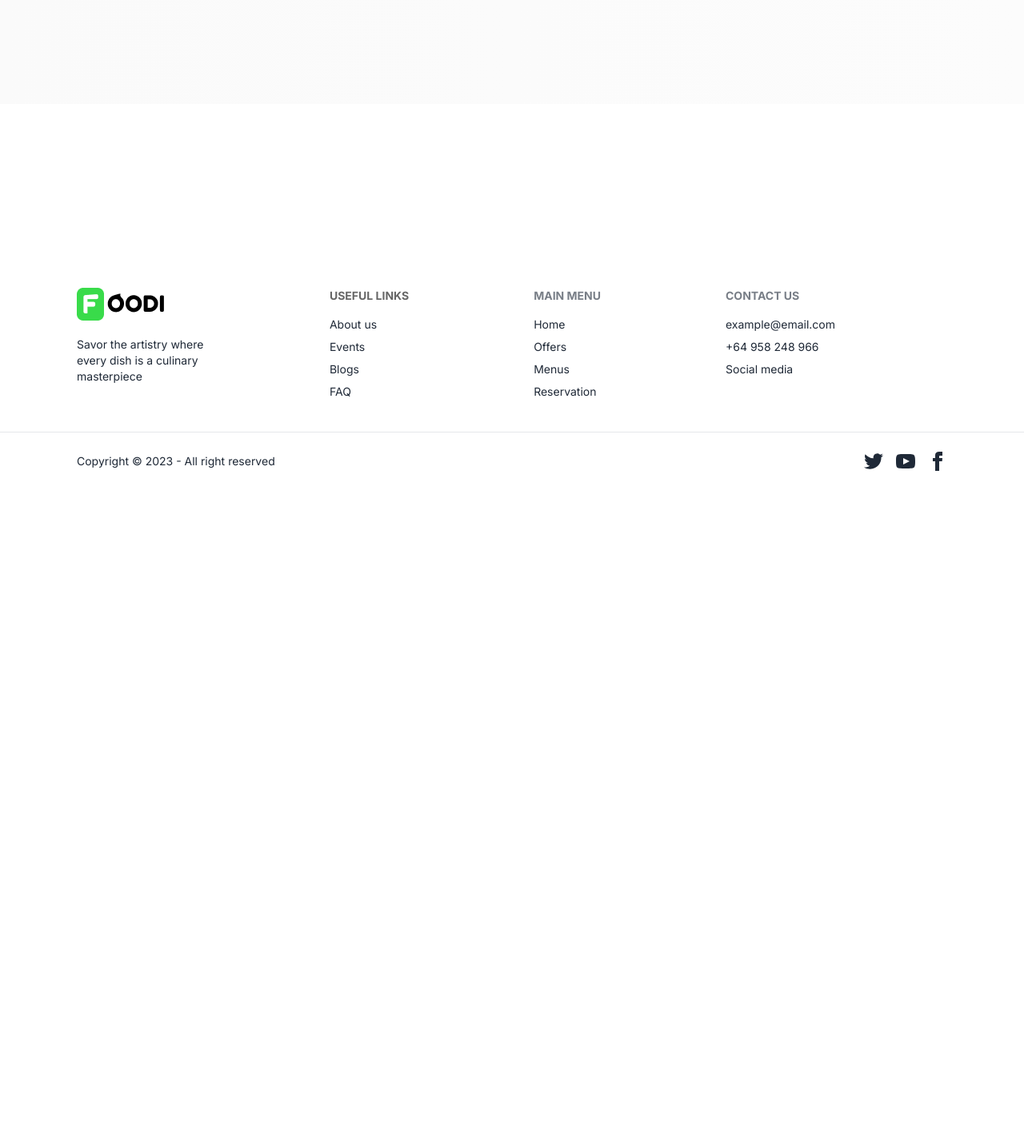
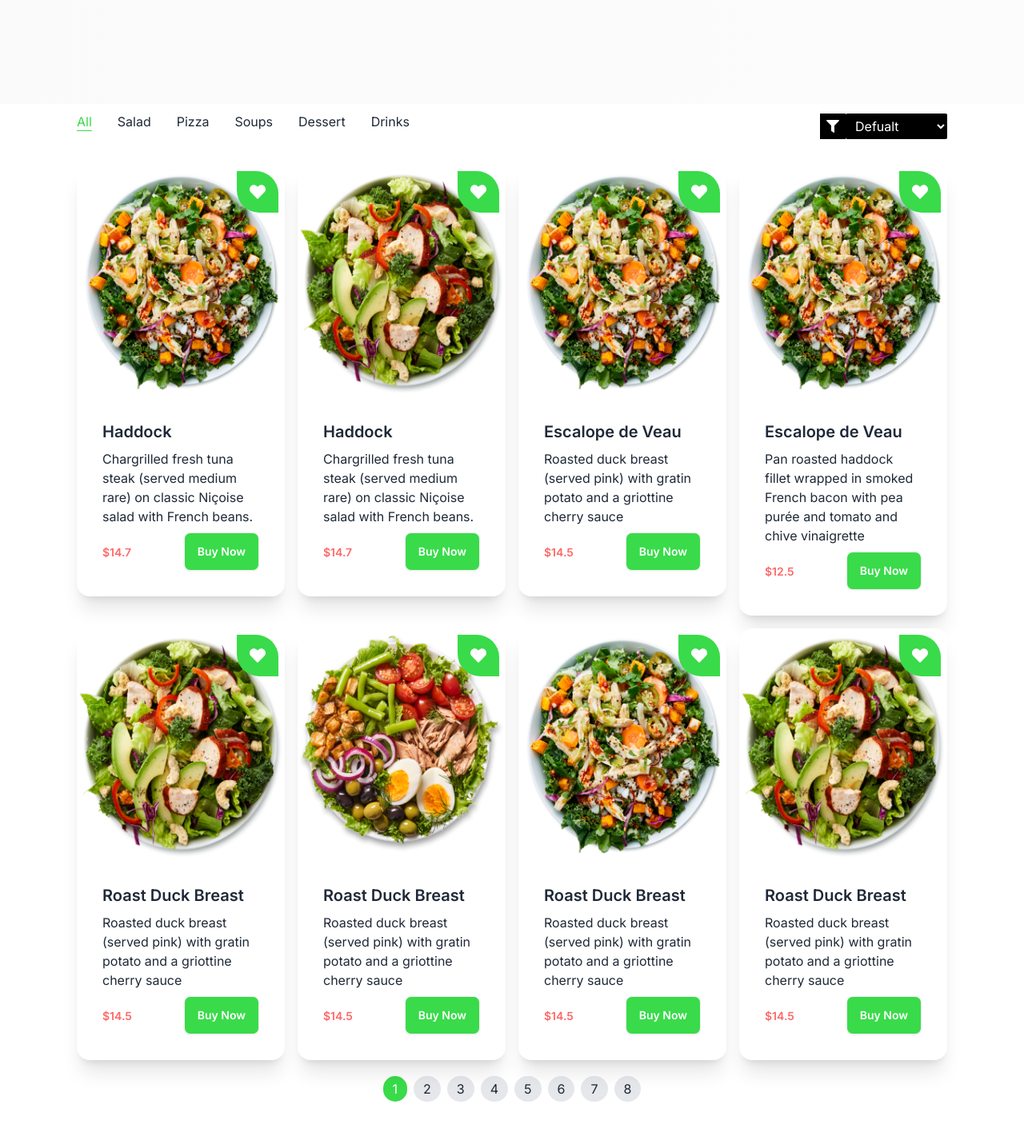
Before and after one commit to Jimshad-tp/Foodi_The_Complete_Mern_App, a React (Vite) app in the folder foodi-client/: page /menu in a window 1280 px wide. Shown: the part 480-1916 px from the top of the page at 80% size. Before the commit the page ends 1085 px from the top, so only its background shows below. Built offline with nearby package versions, Linux system fonts and the light colour scheme.

Commit message:
Menu page completed

```diff
--- a/foodi-client/public/menu.json
+++ b/foodi-client/public/menu.json
@@ -185,7 +185,7 @@
     },
     {
         "_id": "642c155b2c4774f05c36eea8",
-        "name": "Chicken and Walnut Salad",
+        "name": "B Chicken and Walnut Salad",
         "recipe": "Pan roasted pork belly with gratin potato, braised Savoy cabbage, apples, thyme and calvados jus",
         "image": "/images/recipes/img3.png",
         "category": "salad",
@@ -193,7 +193,7 @@
     },
     {
         "_id": "642c155b2c4774f05c36eeba",
-        "name": "Haddock",
+        "name": "A Haddock",
         "recipe": "Chargrilled fresh tuna steak (served medium rare) on classic Niçoise salad with French beans.",
         "image": "/images/recipes/img1.png",
         "category": "drinks",
@@ -201,7 +201,7 @@
     },
     {
         "_id": "642c155b2c4774f05c36ee80",
-        "name": "Roast Duck Breast",
+        "name": "Z Roast Duck Breast",
         "recipe": "Roasted duck breast (served pink) with gratin potato and a griottine cherry sauce",
         "image": "/images/recipes/img2.png",
         "category": "offered",
@@ -209,7 +209,7 @@
     },
     {
         "_id": "642c155b2c4774f05c36ee90",
-        "name": "Fish Parmentier",
+        "name": "X Fish Parmentier",
         "recipe": "Sautéed breaded veal escalope with watercress, lemon and veal jus.",
         "image": "/images/recipes/img3.png",
         "category": "dessert",
--- a/foodi-client/src/App.css
+++ b/foodi-client/src/App.css
@@ -18,3 +18,9 @@
 .heartStar{
   border-radius: 0px 28px 0px 28px;
 }
+
+.active{
+  text-decoration: underline;
+  text-underline-offset: 5px;
+  color: #39db4a;
+}
--- a/foodi-client/src/components/Cards.jsx
+++ b/foodi-client/src/components/Cards.jsx
@@ -9,7 +9,7 @@
   };
   return (
     <div className="">
-      <div className="card w-80 bg-base-100 shadow-xl relative">
+      <div className="card bg-base-100 shadow-xl relative">
         <div
           className={`rating gap-1 absolute right-2 top-2 p-4 heartStar bg-green ${
             isHeartFilled ? "text-rose-500" : "text-white"
--- a/foodi-client/src/pages/shop/Menu.jsx
+++ b/foodi-client/src/pages/shop/Menu.jsx
@@ -1,7 +1,82 @@
 import React, { useEffect, useState } from "react";
 import Category from "../home/Category";
+import Cards from "../../components/Cards";
+import { FaFilter } from "react-icons/fa";
 
 const Menu = () => {
+  const [menu, setMenu] = useState([]);
+  const [filteredItems, setFilteredItems] = useState([]);
+  const [selectedCategory, setSelectedCategory] = useState("all");
+  const [sortOption, setSortOption] = useState("default");
+  const [currentPage, setCurrentPage] = useState(1);
+  const [itemsPerPage, setitemsPerPage] = useState(8);
+
+  // Loading data
+  useEffect(() => {
+    //fetch data from the backend
+    const fetchData = async () => {
+      try {
+        const response = await fetch("/menu.json");
+        const data = await response.json();
+        // console.log(data);
+        setMenu(data);
+        setFilteredItems(data);
+      } catch (error) {
+        console.log(error, "error fetching data");
+      }
+    };
+    // call the function
+    fetchData();
+  }, []);
+
+  // filtering data based on category
+  const filterItems = (category) => {
+    const filtered =
+      category === "all"
+        ? menu
+        : menu.filter((item) => item.category === category);
+
+    setFilteredItems(filtered);
+    setSelectedCategory(category);
+    setCurrentPage(1);
+  };
+  // show all data functions
+  const showAll = () => {
+    setFilteredItems(menu);
+    setSelectedCategory("all");
+    setCurrentPage(1);
+  };
+
+  // sorting based on A-Z , Z-A , Low- High pricing
+  const handleSortChange = (option) => {
+    setSortOption(option);
+    let sortedItems = [...filteredItems];
+    // logic
+    switch (option) {
+      case "A-Z":
+        sortedItems.sort((a, b) => a.name.localeCompare(b.name));
+        break;
+      case "Z-A":
+        sortedItems.sort((a, b) => b.name.localeCompare(a.name));
+        break;
+      case "low-to-high":
+        sortedItems.sort((a, b) => a.price - b.price);
+        break;
+      case "high-to-low":
+        sortedItems.sort((a, b) => b.price - a.price);
+        break;
+      default:
+        // code block
+        break;
+    }
+    setFilteredItems(sortedItems);
+    setCurrentPage(1);
+  };
+  // pagination logic
+  const indexOfLastItem = currentPage * itemsPerPage;
+  const indexOfFirstItem = indexOfLastItem - itemsPerPage;
+  const currentItems = filteredItems.slice(indexOfFirstItem, indexOfLastItem);
+  const paginate = (pageNumber) => setCurrentPage(pageNumber);
 
   return (
     <div>
@@ -26,7 +101,90 @@
         </div>
       </div>
       {/* menu shop section */}
-      <div className="section-container"></div>
+      <div className="section-container">
+        {/* buttons and filtering and sorting */}
+        <div className="flex flex-col md:flex-row flex-wrap md:justify-between items-center space-y-3 mb-8">
+          {/*all category buttons */}
+          <div className="flex flex-row justify-start md:items-center md:gap-8 gap-4 flex-wrap">
+            <button
+              onClick={showAll}
+              className={selectedCategory === "all" ? "active" : ""}
+            >
+              All
+            </button>
+            <button
+              onClick={() => filterItems("salad")}
+              className={selectedCategory === "salad" ? "active" : ""}
+            >
+              Salad
+            </button>
+            <button
+              onClick={() => filterItems("pizza")}
+              className={selectedCategory === "pizza" ? "active" : ""}
+            >
+              Pizza
+            </button>
+            <button
+              onClick={() => filterItems("soup")}
+              className={selectedCategory === "soup" ? "active" : ""}
+            >
+              Soups
+            </button>
+            <button
+              onClick={() => filterItems("dessert")}
+              className={selectedCategory === "dessert" ? "active" : ""}
+            >
+              Dessert
+            </button>
+            <button
+              onClick={() => filterItems("drinks")}
+              className={selectedCategory === "drinks" ? "active" : ""}
+            >
+              Drinks
+            </button>
+          </div>
+          {/* sorting base filtering */}
+          <div className="flex justify-end mb-4 rounded-sm">
+            <div className="bg-black p-2">
+              <FaFilter className="h-4 w-4 text-white" />
+            </div>
+            {/* sorting options */}
+            <select
+              id="sort"
+              onChange={(e) => handleSortChange(e.target.value)}
+              value={sortOption}
+              className="bg-black text-white px-2 py-1 rounded-sm"
+            >
+              <option value="default">Defualt</option>
+              <option value="A-Z">A-Z</option>
+              <option value="Z-A">Z-A</option>
+              <option value="low-to-high">Low to High</option>
+              <option value="high-to-low">High to Low</option>
+            </select>
+          </div>
+        </div>
+        {/* product card */}
+        <div className="grid md:grid-cols-4 sm:grid-cols-2 grid-cols-1 gap-4">
+          {currentItems.map((item) => (
+            <Cards key={item._id} item={item} />
+          ))}
+        </div>
+      </div>
+      {/* pagination */}
+      <div className="flex justify-center my-5 ">
+        {Array.from({
+          length: Math.ceil(filteredItems.length / itemsPerPage),
+        }).map((_, index) => (
+          <button
+            key={index + 1}
+            onClick={() => paginate(index + 1)}
+            className={`mx-1 px-3 py-1 rounded-full ${
+              currentPage === index + 1 ? "bg-green text-white" : "bg-gray-200"
+            }  `}
+          >{index + 1}
+          </button>
+        ))}
+      </div>
     </div>
   );
 };
```
